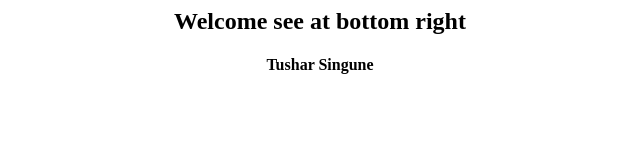
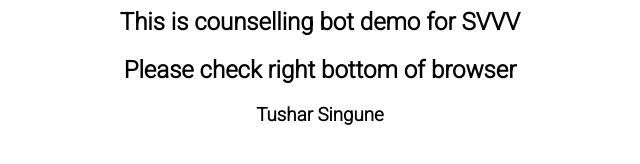
Before and after one commit to tsingune/chatbot-svvv-ibm, a plain HTML site: page index.html in a window 1280 px wide. Shown: the whole page, without its empty margins (320-960 px from the left). Drawn offline with Linux system fonts and the light colour scheme.

Commit message:
Fonts Change

```diff
--- a/index.html
+++ b/index.html
@@ -1,20 +1,37 @@
-<html>
-<title> SVVV Counselling Bot </title>
-<center> <h2> Welcome see at bottom right </h2></center>
-<center><h4>Tushar Singune</h4></center>
+<html lang="en">
 
+<head>
+  <meta charset="UTF-8">
+  <meta http-equiv="X-UA-Compatible" content="IE=edge">
+  <meta name="viewport" content="width=device-width, initial-scale=1.0">
 
+  <title>SVVV BOT</title>
+  <style>
+    @import url('https://fonts.googleapis.com/css2?family=Roboto:wght@300&display=swap');
+  </style>
+</head>
 
- <script>
+<body>
+  <center>
+    <h2 style="font-family: roboto;"> This is counselling bot demo for SVVV</h2>
+    <h2 style="font-family: roboto;">Please check right bottom of browser</h2>
+  </center>
+
+  <center>
+    <h3 style="font-family: roboto;"><b>Tushar Singune</b></h3>
+  </center>
+
+</body>
+<script>
   window.watsonAssistantChatOptions = {
-      integrationID: "5c8ee7dd-2e41-4fb8-84b8-391b953afc7a", // The ID of this integration.
-      region: "eu-gb", // The region your integration is hosted in.
-      serviceInstanceID: "a0f07b34-e61e-485b-8e1f-1e0615c7f8a2", // The ID of your service instance.
-      onLoad: function(instance) { instance.render(); }
-    };
-  setTimeout(function(){
-    const t=document.createElement('script');
-    t.src="https://web-chat.global.assistant.watson.appdomain.cloud/loadWatsonAssistantChat.js";
+    integrationID: "5c8ee7dd-2e41-4fb8-84b8-391b953afc7a", // The ID of this integration.
+    region: "eu-gb", // The region your integration is hosted in.
+    serviceInstanceID: "a0f07b34-e61e-485b-8e1f-1e0615c7f8a2", // The ID of your service instance.
+    onLoad: function (instance) { instance.render(); }
+  };
+  setTimeout(function () {
+    const t = document.createElement('script');
+    t.src = "https://web-chat.global.assistant.watson.appdomain.cloud/loadWatsonAssistantChat.js";
     document.head.appendChild(t);
   });
 </script>
```
